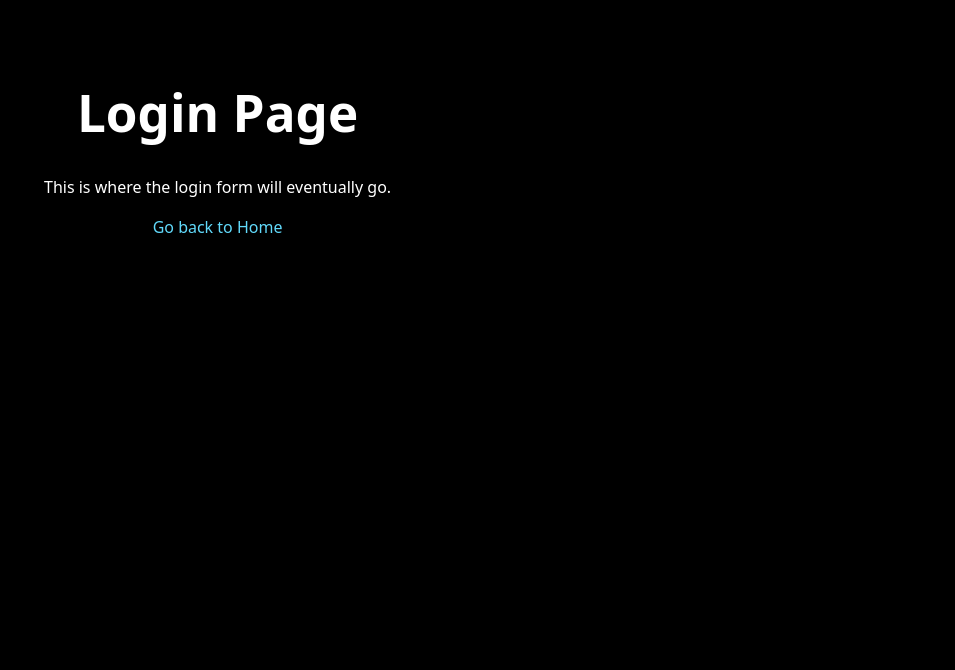
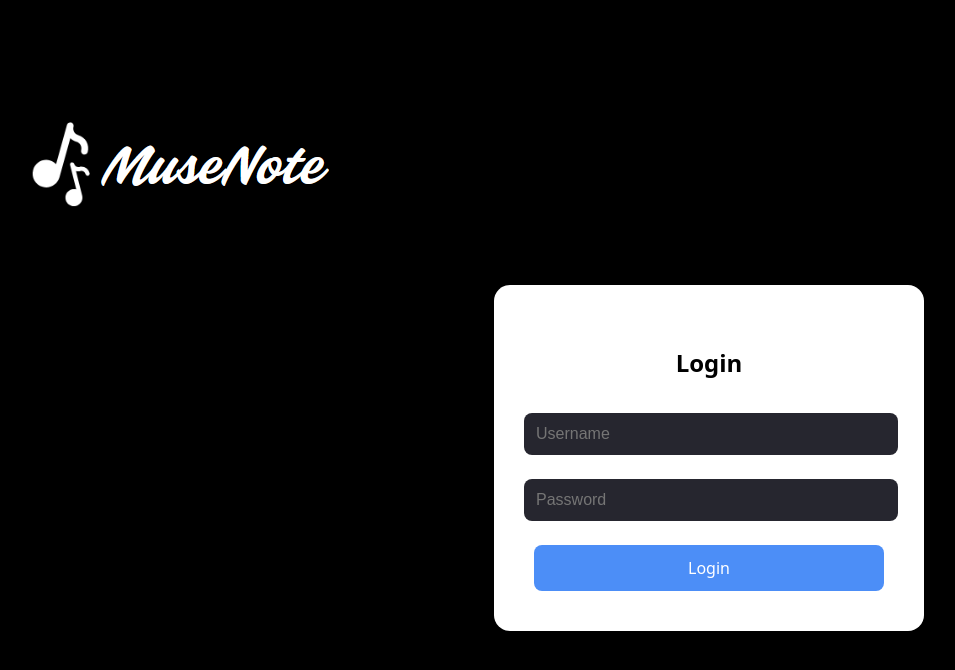
Before and after one commit to vaishke/MuseNote-Frontend, a React (Vite) app in the folder musenote/: page /login in a window 1280 px wide. Shown: the top 670 px of the page, without its empty margins (6-961 px from the left). Built offline with nearby package versions, Linux system fonts and the light colour scheme.

Commit message:
feat: login page

```diff
--- /dev/null
+++ b/musenote/src/components/LoginPage.css
@@ -0,0 +1,62 @@
+/* Full-screen layout */
+.login-page {
+  display: flex;
+  flex-direction: column;
+  align-items: center;
+  justify-content: center;
+  height: 100vh;
+  background-color: #000;
+}
+
+/* Logo at the top */
+.logo-section {
+  margin-bottom: 50px;
+  margin-left: -560px;
+}
+
+/* Centered login box */
+.login-form-container {
+  margin-left: 500px;
+  margin-bottom: 70px;
+  display: flex;
+  justify-content: center;
+  width: 100%;
+}
+
+.login-box {
+  color: #000;
+  background-color: #fff;
+  padding: 40px;
+  border-radius: 16px;
+  box-shadow: 0 8px 16px rgba(0, 0, 0, 0.2);
+  width: 350px;
+  text-align: center;
+}
+
+/* Input and button styles */
+.login-input {
+  width: 100%;
+  padding: 12px;
+  margin: 12px -10px;
+  border: none;
+  border-radius: 8px;
+  background-color: #26262f;
+  color: #fff;
+  font-size: 16px;
+}
+
+.login-button {
+  width: 100%;
+  padding: 12px;
+  background-color: #4c8ef7;
+  color: white;
+  font-size: 16px;
+  border: none;
+  border-radius: 8px;
+  cursor: pointer;
+  margin-top: 12px;
+}
+
+.login-button:hover {
+  background-color: #3b75d4;
+}
--- a/musenote/src/components/LoginPage.jsx
+++ b/musenote/src/components/LoginPage.jsx
@@ -1,12 +1,42 @@
-import React from 'react';
-import { Link } from 'react-router-dom';
+import React, { useState } from 'react';
+import Logo from './Logo';
+import './LoginPage.css';
 
 const LoginPage = () => {
+  const [username, setUsername] = useState('');
+  const [password, setPassword] = useState('');
+
+  const handleLogin = () => {
+    console.log('Login attempt:', username, password);
+  };
+
   return (
-    <div style={{ padding: '50px', textAlign: 'center', color: 'white' }}>
-      <h1>Login Page</h1>
-      <p>This is where the login form will eventually go.</p>
-      <Link to="/" style={{ color: '#61dafb' }}>Go back to Home</Link>
+    <div className="login-page">
+      <div className="logo-section">
+        <Logo />
+      </div>
+      <div className="login-form-container">
+        <div className="login-box">
+          <h2>Login</h2>
+          <input
+            type="text"
+            placeholder="Username"
+            value={username}
+            onChange={(e) => setUsername(e.target.value)}
+            className="login-input"
+          />
+          <input
+            type="password"
+            placeholder="Password"
+            value={password}
+            onChange={(e) => setPassword(e.target.value)}
+            className="login-input"
+          />
+          <button onClick={handleLogin} className="login-button">
+            Login
+          </button>
+        </div>
+      </div>
     </div>
   );
 };
```
